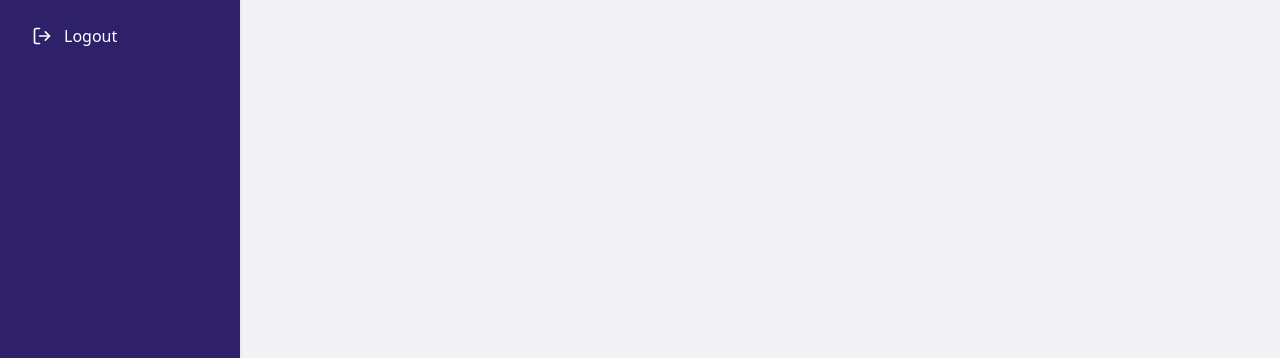
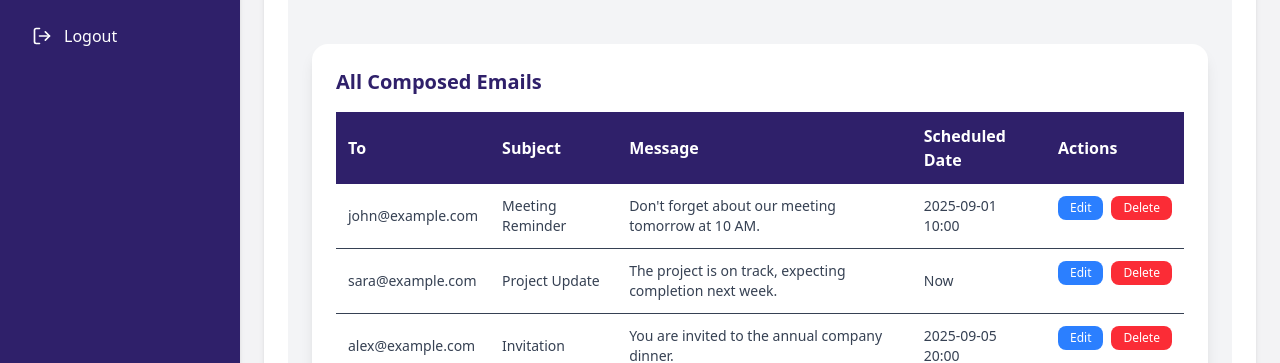
Before and after one commit to FurqanRahim/Qmail, a Next.js app: page /ViewMsg in a window 1280 px wide. Shown: the part 442-805 px from the top of the page. Built offline with nearby package versions, Linux system fonts and the light colour scheme.

Commit message:
Build View Message Logic

```diff
--- /dev/null
+++ b/src/app/components/ViewMessage.jsx
@@ -0,0 +1,200 @@
+"use client";
+
+import React, { useState } from "react";
+
+export default function ViewMessage() {
+    const [emails, setEmails] = useState([
+        {
+            to: "john@example.com",
+            subject: "Meeting Reminder",
+            message: "Don't forget about our meeting tomorrow at 10 AM.",
+            futureDate: "2025-09-01 10:00",
+        },
+        {
+            to: "sara@example.com",
+            subject: "Project Update",
+            message: "The project is on track, expecting completion next week.",
+            futureDate: "",
+        },
+        {
+            to: "alex@example.com",
+            subject: "Invitation",
+            message: "You are invited to the annual company dinner.",
+            futureDate: "2025-09-05 20:00",
+        },
+    ]);
+
+    const [editIndex, setEditIndex] = useState(null);
+    const [deleteIndex, setDeleteIndex] = useState(null);
+
+    const [formData, setFormData] = useState({
+        to: "",
+        subject: "",
+        message: "",
+        futureDate: "",
+    });
+
+    // Open edit modal
+    const handleEdit = (index) => {
+        setEditIndex(index);
+        setFormData(emails[index]);
+    };
+
+    // Save edited email
+    const saveEdit = () => {
+        const updatedEmails = [...emails];
+        if (editIndex !== null) {
+            updatedEmails[editIndex] = formData;
+            setEmails(updatedEmails);
+            setEditIndex(null);
+        }
+    };
+
+    // Delete email
+    const confirmDelete = () => {
+        if (deleteIndex !== null) {
+            const updatedEmails = emails.filter((_, i) => i !== deleteIndex);
+            setEmails(updatedEmails);
+            setDeleteIndex(null);
+        }
+    };
+
+    return (
+        <div className="flex justify-center items-center min-h-screen bg-gray-100 p-6">
+            <div className="w-full max-w-6xl bg-white rounded-2xl shadow-lg p-6">
+                <h2 className="text-xl font-bold text-[#2F206A] mb-4">
+                    All Composed Emails
+                </h2>
+
+                <div className="overflow-x-auto">
+                    <table className="w-full border-collapse">
+                        <thead>
+                            <tr className="bg-[#2F206A] text-white text-left">
+                                <th className="p-3">To</th>
+                                <th className="p-3">Subject</th>
+                                <th className="p-3">Message</th>
+                                <th className="p-3">Scheduled Date</th>
+                                <th className="p-3">Actions</th>
+                            </tr>
+                        </thead>
+                        <tbody>
+                            {emails.map((email, index) => (
+                                <tr
+                                    key={index}
+                                    className="border-b hover:bg-gray-50 transition text-sm"
+                                >
+                                    <td className="p-3">{email.to}</td>
+                                    <td className="p-3">{email.subject}</td>
+                                    <td className="p-3">{email.message}</td>
+                                    <td className="p-3">{email.futureDate || "Now"}</td>
+                                    <td className="p-3 flex gap-2">
+                                        <button
+                                            onClick={() => handleEdit(index)}
+                                            className="px-3 py-1 bg-blue-500 text-white rounded-lg text-xs hover:bg-blue-600"
+                                        >
+                                            Edit
+                                        </button>
+                                        <button
+                                            onClick={() => setDeleteIndex(index)}
+                                            className="px-3 py-1 bg-red-500 text-white rounded-lg text-xs hover:bg-red-600"
+                                        >
+                                            Delete
+                                        </button>
+                                    </td>
+                                </tr>
+                            ))}
+                        </tbody>
+                    </table>
+                </div>
+            </div>
+
+            {/* Edit Modal */}
+            {editIndex !== null && (
+                <div className="fixed inset-0 flex items-center justify-center bg-black bg-opacity-50">
+                    <div className="bg-white p-6 rounded-xl w-full max-w-lg shadow-lg">
+                        <h3 className="text-lg font-bold mb-4 text-[#2F206A]">
+                            Edit Email
+                        </h3>
+                        <div className="space-y-3">
+                            <input
+                                type="email"
+                                value={formData.to}
+                                onChange={(e) =>
+                                    setFormData({ ...formData, to: e.target.value })
+                                }
+                                placeholder="Recipient"
+                                className="w-full border rounded-lg px-3 py-2"
+                            />
+                            <input
+                                type="text"
+                                value={formData.subject}
+                                onChange={(e) =>
+                                    setFormData({ ...formData, subject: e.target.value })
+                                }
+                                placeholder="Subject"
+                                className="w-full border rounded-lg px-3 py-2"
+                            />
+                            <textarea
+                                value={formData.message}
+                                onChange={(e) =>
+                                    setFormData({ ...formData, message: e.target.value })
+                                }
+                                placeholder="Message"
+                                rows={4}
+                                className="w-full border rounded-lg px-3 py-2"
+                            />
+                            <input
+                                type="datetime-local"
+                                value={formData.futureDate}
+                                onChange={(e) =>
+                                    setFormData({ ...formData, futureDate: e.target.value })
+                                }
+                                className="w-full border rounded-lg px-3 py-2"
+                            />
+                        </div>
+                        <div className="flex justify-end gap-3 mt-4">
+                            <button
+                                onClick={() => setEditIndex(null)}
+                                className="px-4 py-2 border rounded-lg"
+                            >
+                                Cancel
+                            </button>
+                            <button
+                                onClick={saveEdit}
+                                className="px-4 py-2 bg-blue-500 text-white rounded-lg"
+                            >
+                                Save
+                            </button>
+                        </div>
+                    </div>
+                </div>
+            )}
+
+            {/* Delete Modal */}
+            {deleteIndex !== null && (
+                <div className="fixed inset-0 flex items-center justify-center bg-black bg-opacity-50">
+                    <div className="bg-white p-6 rounded-xl w-full max-w-sm shadow-lg">
+                        <h3 className="text-lg font-bold mb-4 text-red-600">
+                            Confirm Delete
+                        </h3>
+                        <p>Are you sure you want to delete this email?</p>
+                        <div className="flex justify-end gap-3 mt-4">
+                            <button
+                                onClick={() => setDeleteIndex(null)}
+                                className="px-4 py-2 border rounded-lg"
+                            >
+                                Cancel
+                            </button>
+                            <button
+                                onClick={confirmDelete}
+                                className="px-4 py-2 bg-red-500 text-white rounded-lg"
+                            >
+                                Delete
+                            </button>
+                        </div>
+                    </div>
+                </div>
+            )}
+        </div>
+    );
+}
```
